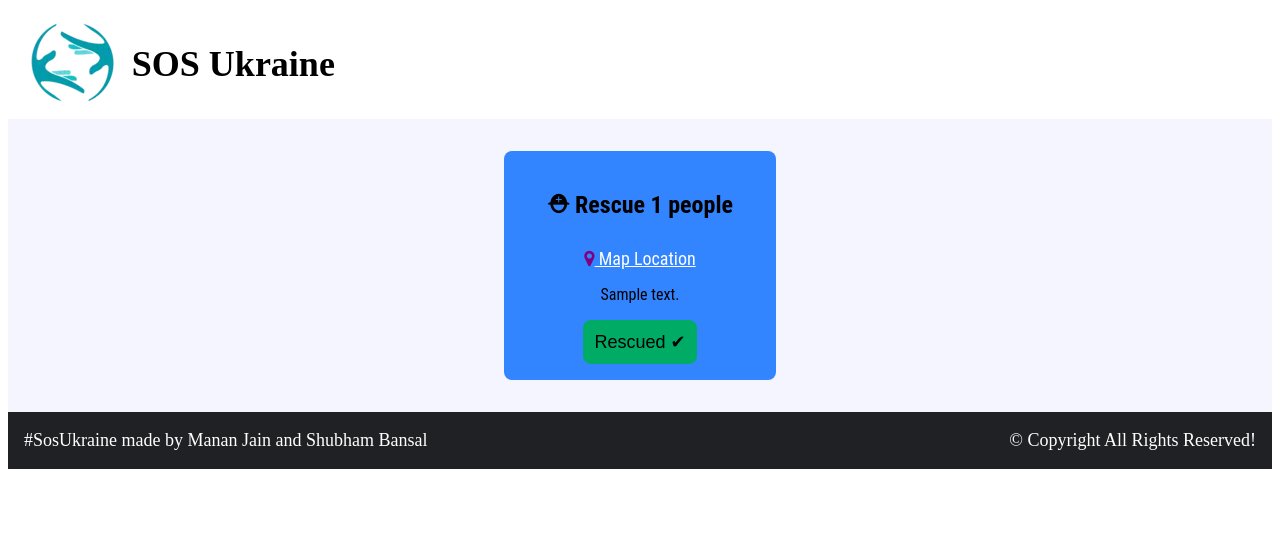
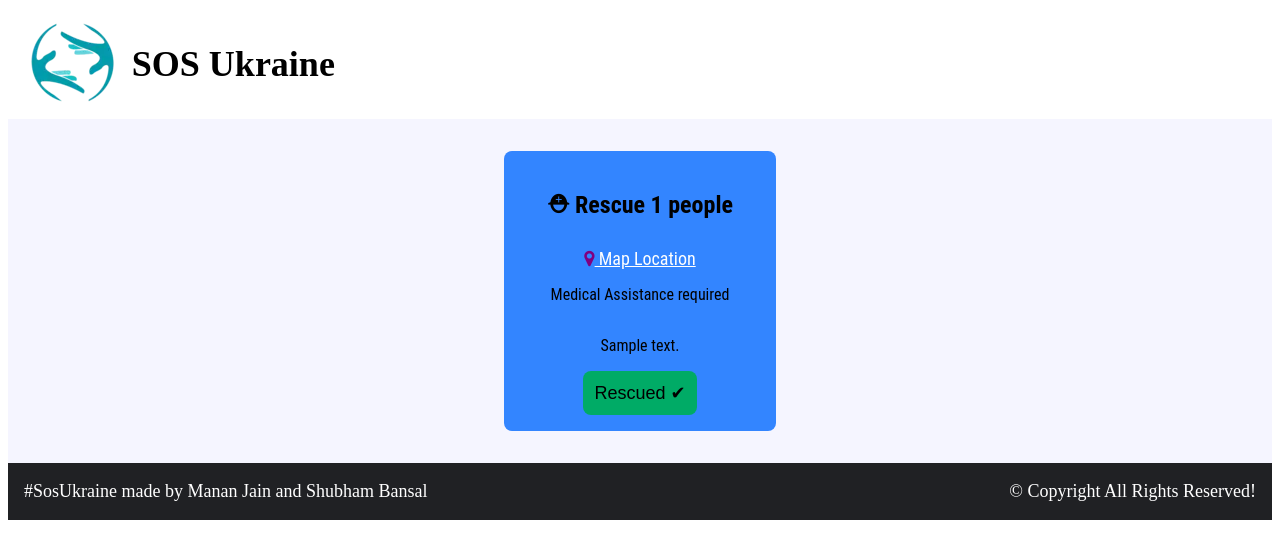
Before and after one commit to mananjain02/support-ukraine, a Django app: template home/templates/home/sos.html in a window 1280 px wide. Shown: the top 544 px of the page. Run offline with Django 4.2, Linux system fonts and the light colour scheme; tables that the repository leaves empty hold one stand-in row (values such as "Sample post"); the template is opened without the code that fills it: values that come from a table or form of the project are taken from there, most other values are stand-ins (such as "Sample title", 1, 10 or a date in 2020); parts of the project's set-up code (start-up, migrations or seed data) failed here and were passed over.

Commit message:
some bug fixes

```diff
--- a/home/templates/home/sos.html
+++ b/home/templates/home/sos.html
@@ -21,6 +21,9 @@
                     <div class="sos-main">
                         <h2>&#x26D1 Rescue {{ message.sos_message.number_of_people }} people</h2>
                         <a target="_blank" href="{{ message.sos_message.maps_location }}"><i class="fa fa-map-marker" style="color:purple"></i> Map Location</a>
+                        {% if message.sos_message.medical_assistance %}
+                            <p>Medical Assistance required</p>
+                        {% endif %}
                         <p>{{ message.sos_message.extra_message }}</p>
                         <form action="{% url 'rescued' %}" method="POST">
                             {% csrf_token %}
--- a/home/views.py
+++ b/home/views.py
@@ -29,6 +29,7 @@ class SosView(View):
         sos_message = SosMessage()
         sos_message.number_of_people = request.POST['number_of_people']
         sos_message.maps_location = request.POST['maps_location']
+        sos_message.extra_message = request.POST['message']
         sos_message.sosuser = SosUser.objects.get(user=request.user)
         if request.POST['medical_assistance'] == 'Yes':
             sos_message.medical_assistance = True
```
